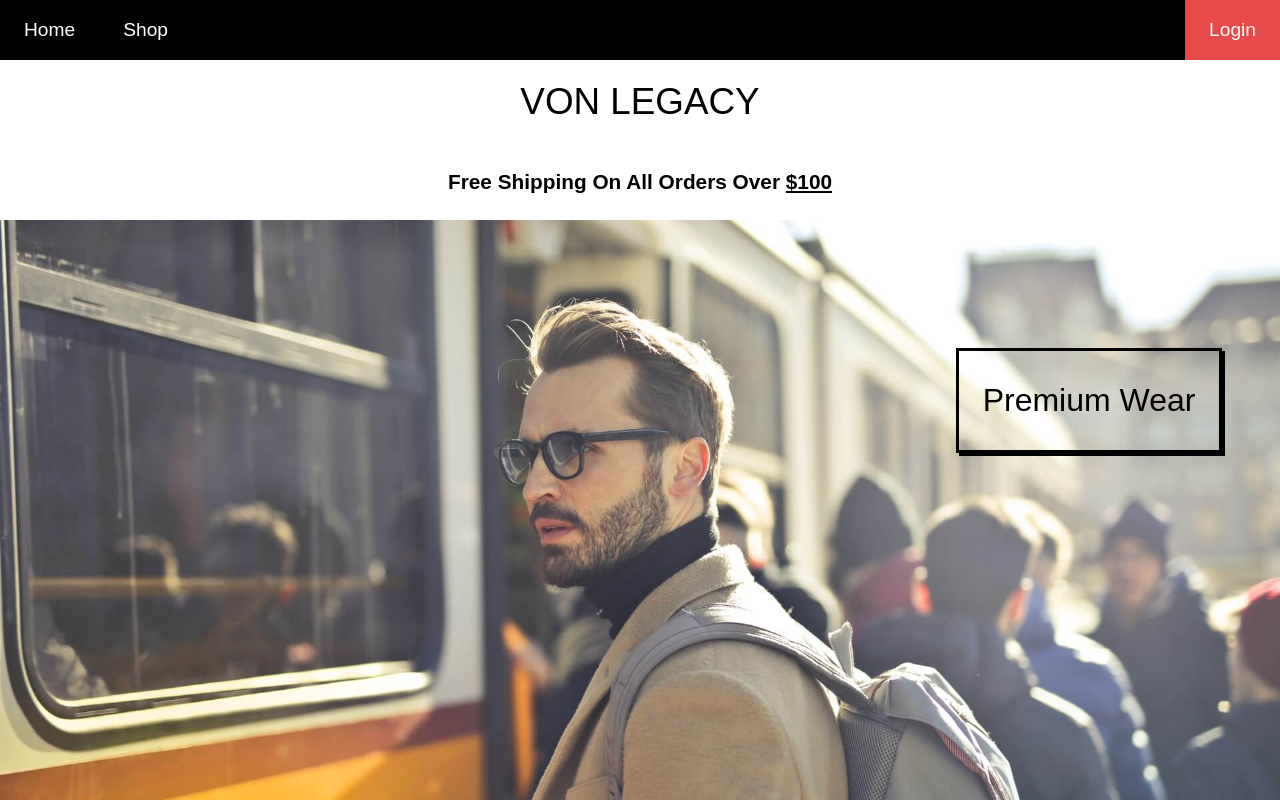
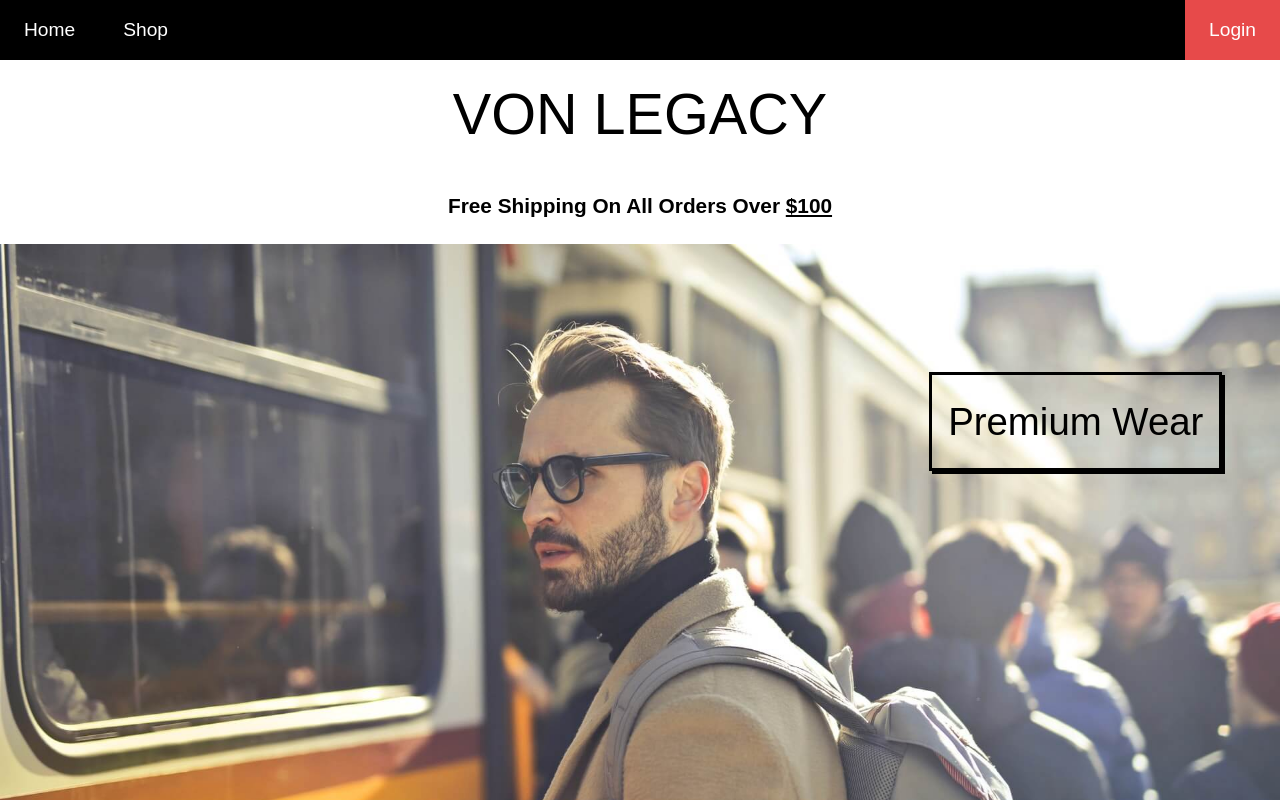
Before and after one commit to VividCoder7777/ChatFormClient, a React (Create React App) app: page / in a window 1280 px wide. Shown: the top 800 px of the page. Built offline with nearby package versions, Linux system fonts and the light colour scheme; no server answers; the HTML template or start-up script is replaced by a standard one.

Commit message:
'script'

```diff
--- a/src/App.scss
+++ b/src/App.scss
@@ -58,9 +58,10 @@ button {
 		}
 
 		#footer {
-			min-height: 16vh;
+			min-height: 20vh;
 			background: rgb(32, 29, 29);
 			color: white;
+			font-size: 1rem;
 			ul {
 				list-style: none;
 			}
--- a/src/components/home/home.scss
+++ b/src/components/home/home.scss
@@ -65,26 +65,9 @@ $desktop-largest: 1450px;
 			padding: 5px;
 			border: 3px solid rgb(0, 0, 0);
 			box-shadow: 3px 3px;
-
+			padding: 1rem;
+			font-size: 3vw;
 			$desktop: 450px;
-
-			@include tablet {
-				font-size: 1.5rem;
-			}
-
-			@include desktop {
-				font-size: 1.8rem;
-			}
-
-			@include desktop-big {
-				font-size: 2rem;
-				padding: 1.5rem;
-			}
-
-			@include desktop-largest {
-				font-size: 2rem;
-				padding: 1.5rem;
-			}
 
 			#company-name {
 				font-weight: bold;
@@ -106,9 +89,9 @@ $desktop-largest: 1450px;
 		color: black;
 		padding-top: 5px;
 		padding-bottom: 5px;
-
+		font-size: 6vw;
 		@include desktop {
-			font-size: 2.3rem;
+			font-size: 4.5vw;
 		}
 		p {
 			margin: 0;
--- /dev/null
+++ b/src/components/protected-content/profile.jsx
@@ -0,0 +1,18 @@
+import React, { Component } from 'react';
+import Construction from '../web-status-error/page-in-construction';
+
+class Profile extends Component {
+	constructor(props) {
+		super(props);
+		this.state = {};
+	}
+	render() {
+		return (
+			<div>
+				<Construction message="Profile Page Is Still In Construction. Sorry For The inconvenience" />
+			</div>
+		);
+	}
+}
+
+export default Profile;
--- a/src/components/protected-content/protected-route.jsx
+++ b/src/components/protected-content/protected-route.jsx
@@ -2,20 +2,32 @@ import React, { Component } from 'react';
 import { Route, Redirect } from 'react-router-dom';
 import UserAPI from '../utility/user-api';
 import JWTHelper from '../utility/jwt';
+import Shop from './shop';
+import Profile from './profile';
 
 class ProtectedRoute extends Component {
 	componentDidMount() {
-		console.log('componentdidmount CALLBACK TIME');
 		this.props.authCallback();
 	}
 
 	authCallback = () => {};
 
+	displayAuthRoutes = () => {
+		const route = this.props.match.url;
+
+		return (
+			<div>
+				<Route path={route + '/shop'} component={Shop} />
+				<Route path={route + '/profile'} component={Profile} />
+			</div>
+		);
+	};
+
 	displayContent = () => {
 		if (this.props.checkedAuthStatus) {
 			if (this.props.isAuthenticated) {
 				// return routes
-				return <p>Wow you authenticated</p>;
+				return this.displayAuthRoutes();
 			} else {
 				return (
 					<Redirect
--- /dev/null
+++ b/src/components/protected-content/shop.jsx
@@ -0,0 +1,18 @@
+import React, { Component } from 'react';
+import Construction from '../web-status-error/page-in-construction';
+class Shop extends Component {
+	constructor(props) {
+		super(props);
+		this.state = {};
+	}
+
+	render() {
+		return (
+			<div>
+				<Construction message="Shop Page Is Still In Construction. Sorry For The inconvenience" />
+			</div>
+		);
+	}
+}
+
+export default Shop;
--- /dev/null
+++ b/src/components/web-status-error/general.scss
@@ -0,0 +1,18 @@
+#construction-con {
+	margin: auto;
+	text-align: center;
+	padding-top: 4rem;
+	padding-bottom: 4rem;
+	box-sizing: border-box;
+	img {
+		display: block;
+		width: 50%;
+		height: 50%;
+		margin: auto;
+		margin-bottom: 1rem;
+	}
+
+	h1 {
+		font-size: 1rem;
+	}
+}
--- a/src/components/web-status-error/page-in-construction.jsx
+++ b/src/components/web-status-error/page-in-construction.jsx
@@ -1,4 +1,7 @@
 import React, { Component } from 'react';
+import Construction from '../../resources/images/hammer.jpeg';
+import './general.scss';
+import { Link } from 'react-router-dom';
 
 class PageInConstruction extends Component {
 	constructor(props) {
@@ -6,7 +9,13 @@ class PageInConstruction extends Component {
 		this.state = {};
 	}
 	render() {
-		return <div />;
+		return (
+			<div id="construction-con">
+				<h1>{this.props.message ? this.props.message : 'Page Is Not Avaiable Yet'}</h1>
+				<img src={Construction} />
+				<Link to="/">Return Home</Link>
+			</div>
+		);
 	}
 }
 
```
Also changed, not shown: src/resources/images/hammer.jpeg (added).
